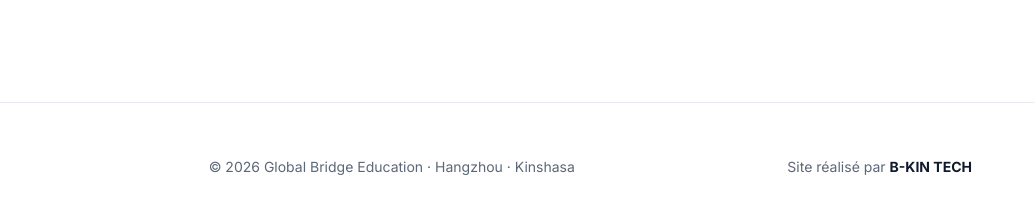
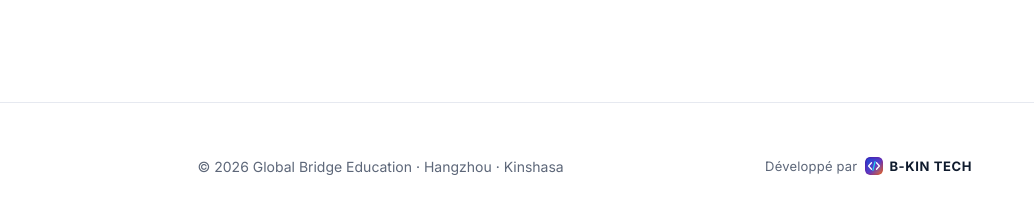
Before and after one commit to bkinbistro/global-bridge-education, a plain HTML site: page global-bridge-education-site/index.html in a window 1280 px wide. Shown: the part 6572-6795 px from the top of the page, 246-1280 px from the left. Drawn offline with Linux system fonts and the light colour scheme.

Commit message:
Pied de page : « Développé par B-KIN TECH » avec le logo
Co-Authored-By: Claude Opus 5.5 <noreply@anthropic.com>
Claude-Session: https://claude.ai/code/session_011YNP9uXdoZH8t78mkCzko1

```diff
--- a/global-bridge-education-site/assets/css/style.css
+++ b/global-bridge-education-site/assets/css/style.css
@@ -174,6 +174,10 @@ section{padding:104px 0}
 footer{padding:40px 0;border-top:1px solid var(--line);font-size:14px;color:var(--mut)}
 footer .wrap{display:flex;justify-content:space-between;align-items:center;gap:20px;flex-wrap:wrap}
 footer b{color:var(--ink)}
+footer .dev{display:inline-flex;align-items:center;gap:6px;font-size:13px;letter-spacing:.2px}
+footer .dev img{border-radius:5px;margin-left:2px}
+footer .dev b{font-weight:700;letter-spacing:.6px}
+footer{padding-bottom:96px}
 
 .wa-fab{position:fixed;right:22px;bottom:22px;width:60px;height:60px;border-radius:50%;background:var(--green);display:flex;align-items:center;justify-content:center;box-shadow:0 14px 30px -10px rgba(22,163,74,.75);z-index:40;transition:transform .15s}
 .wa-fab:hover{transform:scale(1.06)}
--- a/global-bridge-education-site/index.html
+++ b/global-bridge-education-site/index.html
@@ -215,7 +215,7 @@
 </div></div></section>
 </main>
 
-<footer><div class="wrap"><img src="assets/img/logo-horizontal.svg" alt="Global Bridge Education" style="height:46px;width:auto"><span>© <span id="year">2026</span> Global Bridge Education · Hangzhou · Kinshasa</span><span>Site réalisé par <b>B-KIN TECH</b></span></div></footer>
+<footer><div class="wrap"><img src="assets/img/logo-horizontal.svg" alt="Global Bridge Education" style="height:46px;width:auto"><span>© <span id="year">2026</span> Global Bridge Education · Hangzhou · Kinshasa</span><span class="dev">Développé par <img src="assets/img/bkin-tech.svg" alt="" width="18" height="18"><b>B-KIN TECH</b></span></div></footer>
 
 <a class="wa-fab js-wa" href="#" target="_blank" rel="noopener" aria-label="Nous écrire sur WhatsApp"><svg viewBox="0 0 24 24" fill="#fff"><use href="#i-wa"/></svg></a>
 
```
Also changed, not shown: global-bridge-education-site/assets/img/bkin-tech.svg (added).
